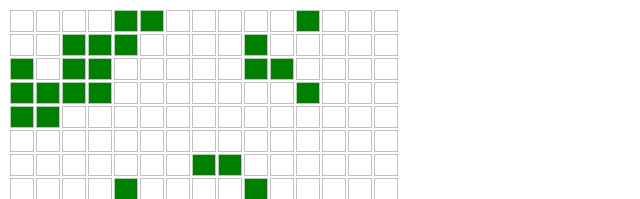
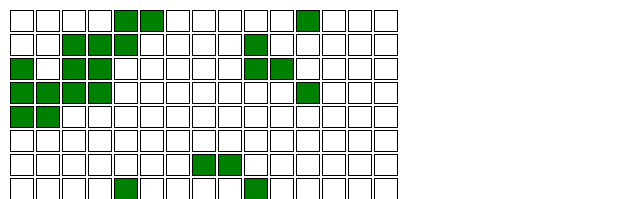
Before and after one commit to twilson63/gameOfLife, a plain HTML site: page index.html in a window 1280 px wide. Shown: the top 199 px of the page, without its empty margins (0-640 px from the left). Drawn offline with nearby package versions, Linux system fonts and the light colour scheme.

Commit message:
Update style.css

```diff
--- a/style.css
+++ b/style.css
@@ -1,5 +1,5 @@
 td 	{
-		border: solid 1px silver;
+		border: solid 1px #000000;
 		width: 20px;
 	}
 td.alive { background-color: green; }
```
